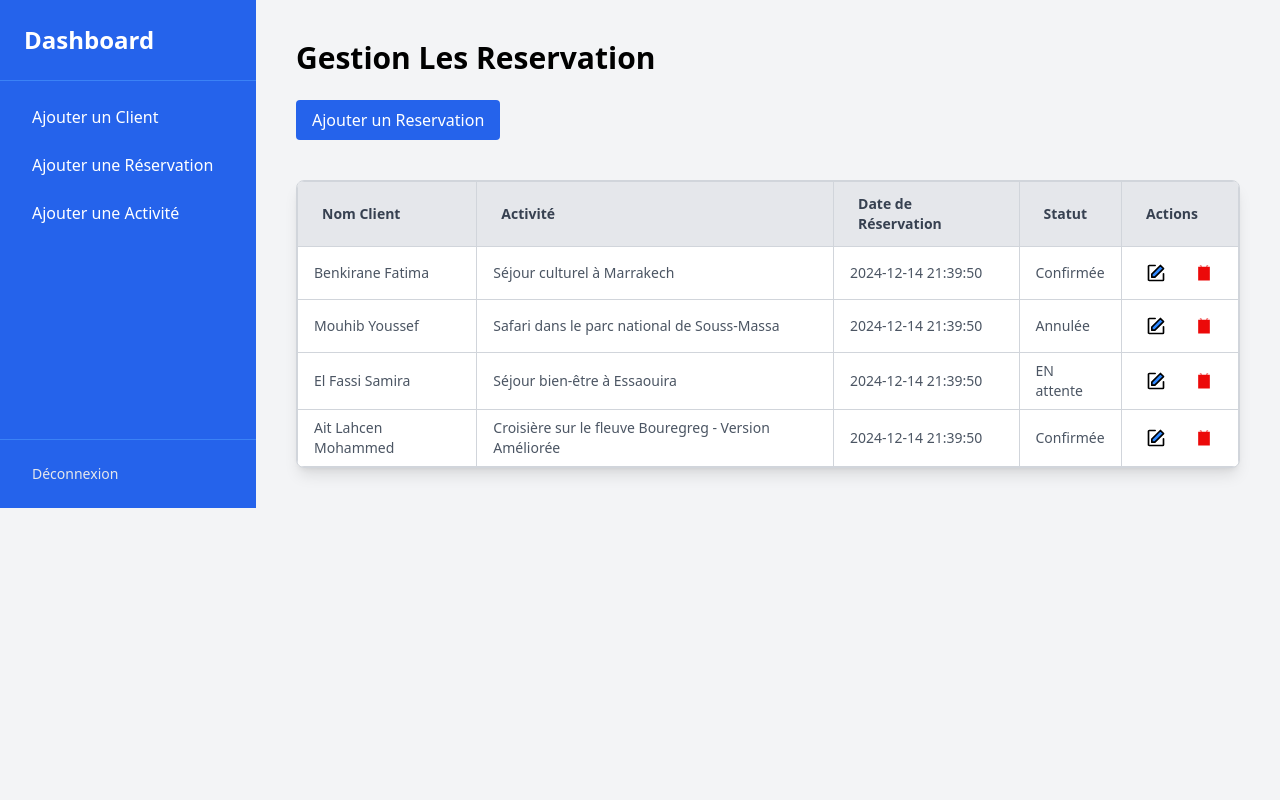
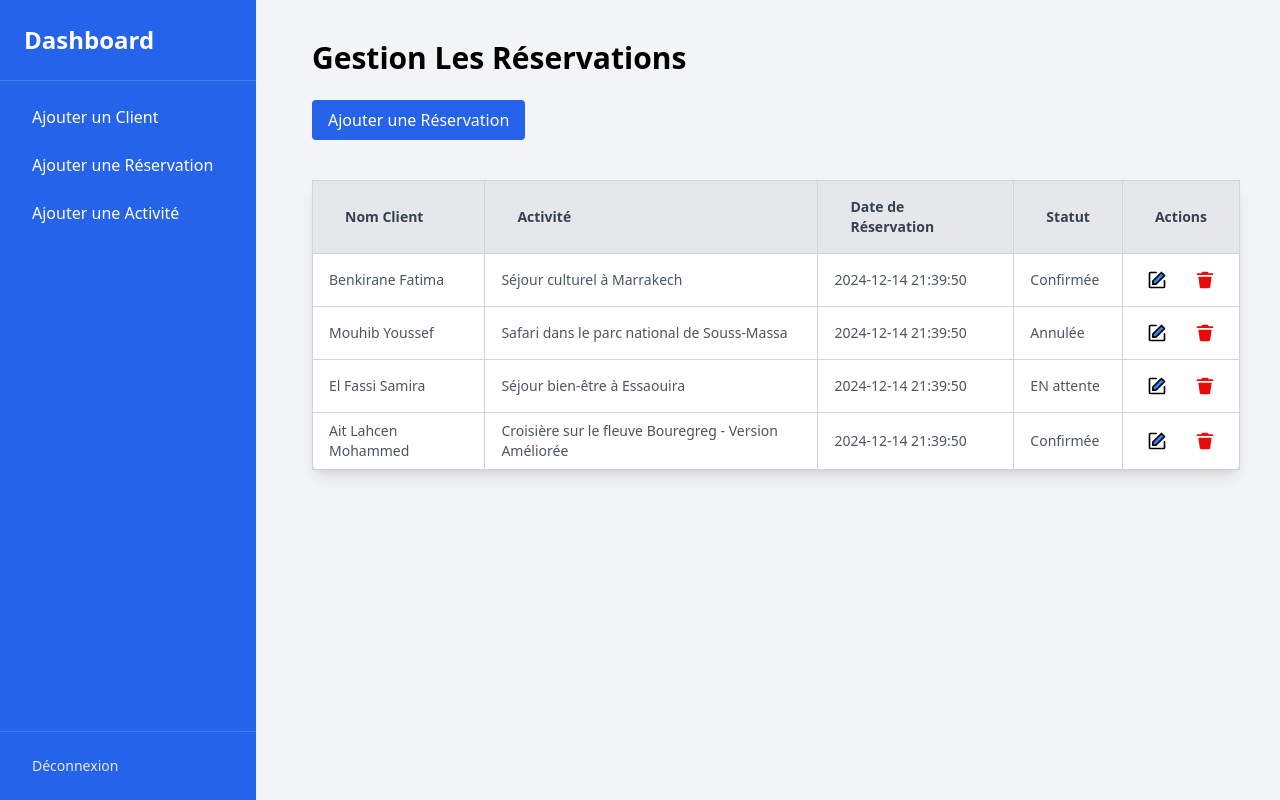
Before and after one commit to HamzaBraik01/voyage, a PHP site: page /reservation.php in a window 1280 px wide. Run offline with PHP 8.4, Linux system fonts and the light colour scheme; data comes from the database, SQL or seed files in the repository; some libraries are stand-ins or nearby versions.

Commit message:
fixed style css

```diff
--- a/activity.php
+++ b/activity.php
@@ -132,7 +132,7 @@ mysqli_close($con);
             <a href="activity.php" class="block py-2 px-4 rounded hover:bg-blue-700 sm:text-xs md:text-base">Ajouter une Activité</a>
         </nav>
         <div class="p-4 border-t border-blue-500">
-            <a href="#" class="block py-2 px-4 text-sm text-gray-200 hover:text-white">Déconnexion</a>
+            <a href="index.php" class="block py-2 px-4 text-sm text-gray-200 hover:text-white">Déconnexion</a>
         </div>
     </div>
 
@@ -140,7 +140,7 @@ mysqli_close($con);
 
         <!-- Main Content -->
         <div class="flex-1 p-10 sm:ml-0 md:ml-30 overflow-y-auto  ">
-        <h1 class="text-3xl font-bold mb-6">Bienvenue au tableau de bord</h1>
+        <h1 class="text-3xl font-bold mb-6">Gestion Les Activits</h1>
         <button id="addClientBtn" class="bg-blue-600 text-white py-2 px-4 rounded hover:bg-blue-700">Ajouter une Activité</button>
 
         <!-- Table for Displaying Data -->
--- a/client.php
+++ b/client.php
@@ -126,7 +126,7 @@ mysqli_close($con);
             <a href="activity.php" class="block py-2 px-4 rounded hover:bg-blue-700 sm:text-xs md:text-base">Ajouter une Activité</a>
         </nav>
         <div class="p-4 border-t border-blue-500">
-            <a href="#" class="block py-2 px-4 text-sm text-gray-200 hover:text-white">Déconnexion</a>
+            <a href="index.php" class="block py-2 px-4 text-sm text-gray-200 hover:text-white">Déconnexion</a>
         </div>
     </div>
 
@@ -134,7 +134,7 @@ mysqli_close($con);
     <!-- Main Content -->
         <!-- Main Content -->
         <div class="flex-1 p-10 sm:ml-0 md:ml-30 overflow-y-auto  ">
-        <h1 class="text-3xl font-bold mb-6">Bienvenue au tableau de bord</h1>
+        <h1 class="text-3xl font-bold mb-6">Gestion Les clients </h1>
         <button id="addClientBtn" class="bg-blue-600 text-white py-2 px-4 rounded hover:bg-blue-700">Ajouter un Client</button>
 
         <!-- Table for Displaying Data -->
--- a/reservation.php
+++ b/reservation.php
@@ -7,7 +7,6 @@ $clientsResult = mysqli_query($con, $clientsQuery);
 
 $activitesQuery = "SELECT id_activite, titre FROM activite";
 $activitesResult = mysqli_query($con, $activitesQuery);
-
 
 
 function insertReservation($id_client, $id_activite, $date_reservation, $statut) {
@@ -47,18 +46,29 @@ function fetchReservation() {
                     <td class='border border-gray-300 px-4 py-2'>{$row['date_reservation']}</td>
                     <td class='border border-gray-300 px-4 py-2'>{$row['statut']}</td>
                     <td class='border border-gray-300 px-4 py-2'>
+                        <!-- Container for buttons -->
                         <div class='flex space-x-3'>
+                            <!-- Modifier Icon -->
                             <button class='bg-transparent text-yellow-500 p-2 rounded-full hover:bg-yellow-100'>
-                                <!-- Modifier Icon -->
                                 <svg viewBox='0 0 48 48' fill='none' xmlns='http://www.w3.org/2000/svg' class='w-5 h-5'>
+                                    <g id='SVGRepo_bgCarrier' stroke-width='0'></g>
+                                    <g id='SVGRepo_tracerCarrier' stroke-linecap='round' stroke-linejoin='round'></g>
+                                    <g id='SVGRepo_iconCarrier'>
+                                        <rect width='48' height='48' fill='white' fill-opacity='0.01'></rect>
                                         <path d='M42 26V40C42 41.1046 41.1046 42 40 42H8C6.89543 42 6 41.1046 6 40V8C6 6.89543 6.89543 6 8 6L22 6' stroke='#000000' stroke-width='4' stroke-linecap='round' stroke-linejoin='round'></path>
                                         <path d='M14 26.7199V34H21.3172L42 13.3081L34.6951 6L14 26.7199Z' fill='#2F88FF' stroke='#000000' stroke-width='4' stroke-linejoin='round'></path>
+                                    </g>
                                 </svg>
                             </button>
+
+                            <!-- Supprimer Icon -->
                             <button class='bg-transparent text-red-500 p-2 rounded-full hover:bg-red-100'>
-                                <!-- Supprimer Icon -->
-                                <svg viewBox='0 0 48 48' fill='none' xmlns='http://www.w3.org/2000/svg' class='w-5 h-5'>
-                                    <path d='M14 6V7H34V6H14ZM18 6H30V9H18V6ZM16 7V42H32V7H16ZM12 9H36V42H12V9ZM10 42V9H38V42H10Z' fill='#ec0909'></path>
+                                <svg fill='#ec0909' viewBox='0 0 24 24' xmlns='http://www.w3.org/2000/svg' class='w-5 h-5'>
+                                    <g id='SVGRepo_bgCarrier' stroke-width='0'></g>
+                                    <g id='SVGRepo_tracerCarrier' stroke-linecap='round' stroke-linejoin='round'></g>
+                                    <g id='SVGRepo_iconCarrier'>
+                                        <path d='M5.755,20.283,4,8H20L18.245,20.283A2,2,0,0,1,16.265,22H7.735A2,2,0,0,1,5.755,20.283ZM21,4H16V3a1,1,0,0,0-1-1H9A1,1,0,0,0,8,3V4H3A1,1,0,0,0,3,6H21a1,1,0,0,0,0-2Z'></path>
+                                    </g>
                                 </svg>
                             </button>
                         </div>
@@ -95,11 +105,7 @@ if ($_SERVER['REQUEST_METHOD'] === 'POST') {
     <title>Dashboard - Client</title>
     <script src="https://cdn.tailwindcss.com"></script>
     <style>
-        table {
-            width: 100%;
-            overflow-x: auto;
-            display: block;
-        }
+
         .sidebar-hidden {
             transform: translateX(-100%);
             transition: transform 0.3s ease-in-out;
@@ -111,10 +117,11 @@ if ($_SERVER['REQUEST_METHOD'] === 'POST') {
         }
     </style>
 </head>
-<body class="bg-gray-100 flex">
+<body class="bg-gray-100 flex ">
 
+    <div class="flex h-screen gap-4">
         <!-- Sidebar -->
-    <div class="sidebar sidebar-visible w-32 bg-blue-600 text-white flex flex-col md:w-1/5">
+        <div class="sidebar sidebar-visible w-32 bg-blue-600 text-white flex flex-col md:w-1/5 h-full">
             <button id="hamburgerBtn" class="block md:hidden p-4">
                 <svg xmlns="http://www.w3.org/2000/svg" class="h-6 w-6 text-white" fill="none" viewBox="0 0 24 24" stroke="currentColor">
                     <path stroke-linecap="round" stroke-linejoin="round" stroke-width="2" d="M4 6h16M4 12h16M4 18h16" />
@@ -127,25 +134,24 @@ if ($_SERVER['REQUEST_METHOD'] === 'POST') {
                 <a href="activity.php" class="block py-2 px-4 rounded hover:bg-blue-700 sm:text-xs md:text-base">Ajouter une Activité</a>
             </nav>
             <div class="p-4 border-t border-blue-500">
-            <a href="#" class="block py-2 px-4 text-sm text-gray-200 hover:text-white">Déconnexion</a>
+                <a href="index.php" class="block py-2 px-4 text-sm text-gray-200 hover:text-white">Déconnexion</a>
             </div>
         </div>
 
-
         <!-- Main Content -->
-        <div class="flex-1 p-10 sm:ml-0 md:ml-30 overflow-y-auto  ">
-        <h1 class="text-3xl font-bold mb-6">Gestion Les Reservation</h1>
-        <button id="addClientBtn" class="bg-blue-600 text-white py-2 px-4 rounded hover:bg-blue-700">Ajouter un Reservation</button>
+        <div class="flex-1 p-10 overflow-y-auto h-full">
+            <h1 class="text-3xl font-bold mb-6">Gestion Les Réservations</h1>
+            <button id="addClientBtn" class="bg-blue-600 text-white py-2 px-4 rounded hover:bg-blue-700">Ajouter une Réservation</button>
 
             <div class="mt-10">
-            <table class="min-w-full max-w-4xl mx-auto table-auto border-collapse border border-gray-300 bg-white shadow-lg rounded-lg">
+                <table class="w-full max-w-screen-xl mx-auto border border-gray-300 bg-white shadow-lg rounded-lg">
                     <thead>
                         <tr class="bg-gray-200 text-left text-sm font-semibold text-gray-700">
-                        <th class="border border-gray-300 px-6 py-3">Nom Client</th>
-                        <th class="border border-gray-300 px-6 py-3">Activité</th>
-                        <th class="border border-gray-300 px-6 py-3">Date de Réservation</th>
-                        <th class="border border-gray-300 px-6 py-3">Statut</th>
-                        <th class="border border-gray-300 px-6 py-3">Actions</th>
+                            <th class="border border-gray-300 px-8 py-4">Nom Client</th>
+                            <th class="border border-gray-300 px-8 py-4">Activité</th>
+                            <th class="border border-gray-300 px-8 py-4">Date de Réservation</th>
+                            <th class="border border-gray-300 px-8 py-4">Statut</th>
+                            <th class="border border-gray-300 px-8 py-4">Actions</th>
                         </tr>
                     </thead>
                     <tbody id="clientTable" class="text-gray-600 text-sm divide-y divide-gray-300">
@@ -153,8 +159,11 @@ if ($_SERVER['REQUEST_METHOD'] === 'POST') {
                     </tbody>
                 </table>
             </div>
+        </div>
+    </div>
 
-    </div>
+
+
 
 
     <!-- Modal -->
```
Lines whose indentation alone changed are shown as unchanged.
